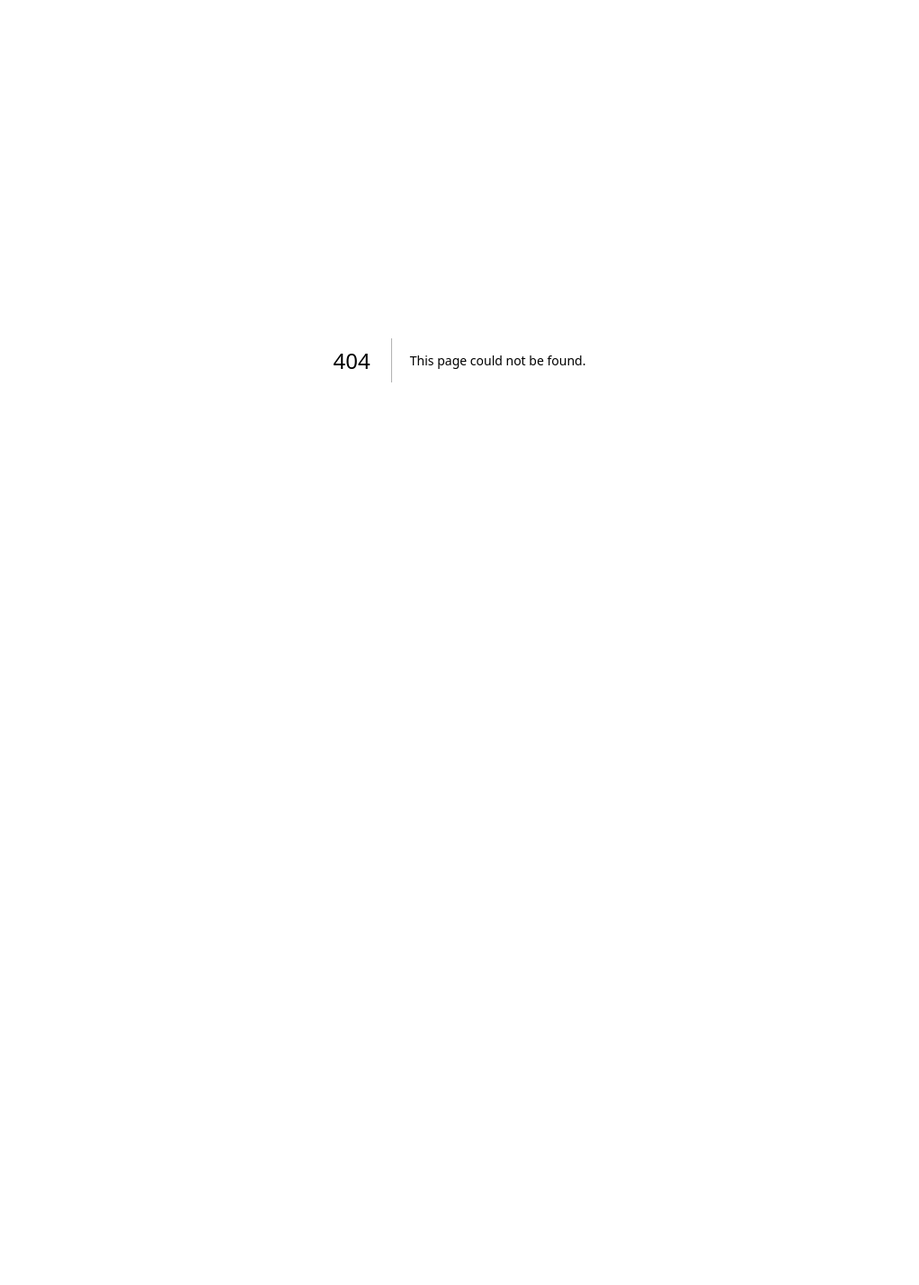
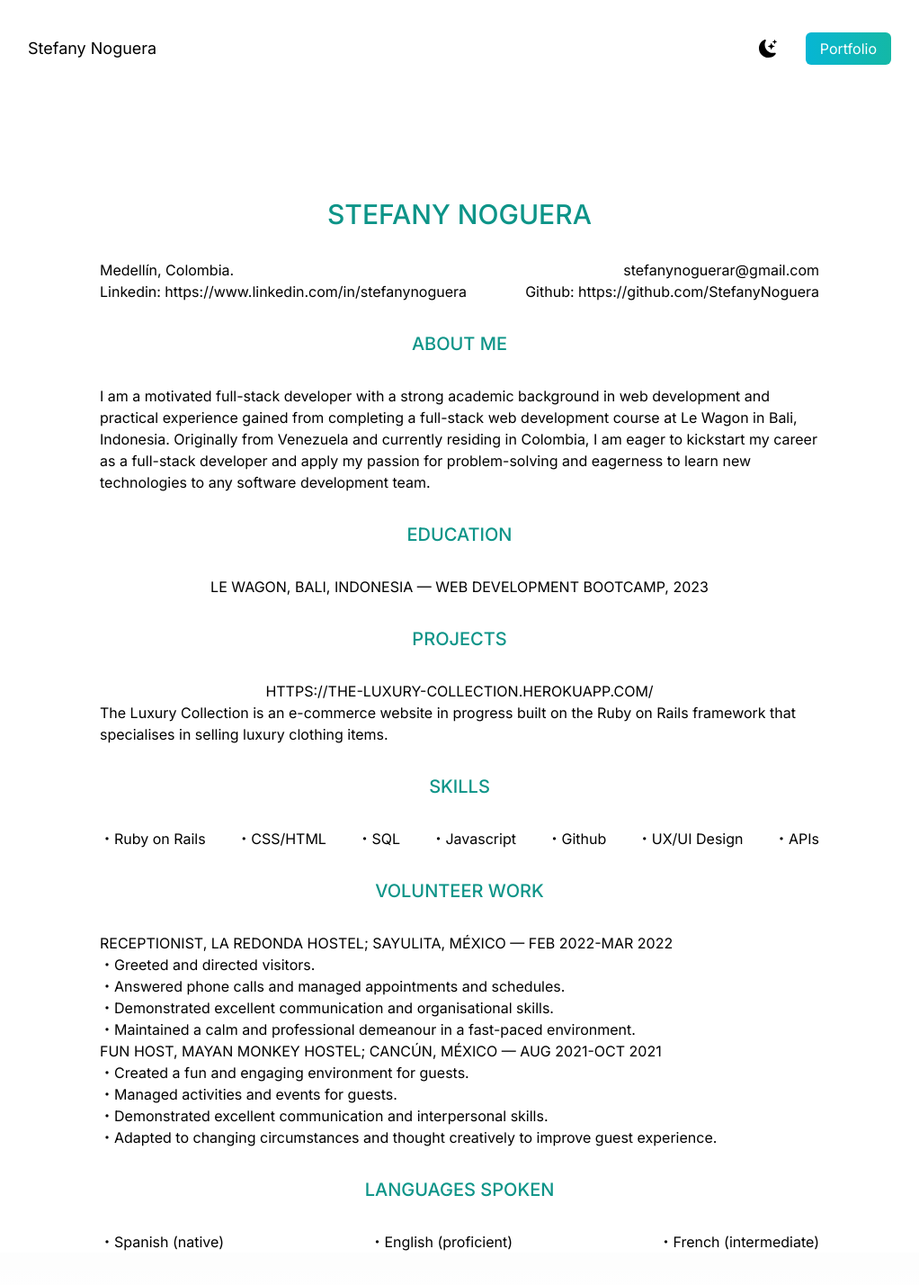
Before and after one commit to StefanyNoguera/my-portfolio, a Next.js app: page /resume in a window 1280 px wide. Before the commit this address had no page. Shown: the top 1428 px of the page at 90% size, without its empty margins (129-1151 px from the left). Before the commit the page ends 800 px from the top, so only its background shows below. Built offline with nearby package versions, Linux system fonts and the light colour scheme.

Commit message:
resume page

```diff
--- a/src/app/page.tsx
+++ b/src/app/page.tsx
@@ -13,10 +13,10 @@ export default function Home() {
         <section className="min-h-screen">
 
           <nav className="py-10 mb-12 flex justify-between">
-            <h1 className="text-xl dark:text-gray-300">Stefany Noguera</h1>
+            <h1 className="text-lg dark:text-gray-300">Stefany Noguera</h1>
             <ul className="flex items-center">
-              <li><BsFillMoonStarsFill onClick={() => setDarkMode(!darkMode)} className="cursor-pointer text-2xl dark:text-gray-100"/></li>
-              <li><a className="bg-gradient-to-r from-cyan-500 to-teal-500 text-white px-4 py-2 rounded-md ml-8" href="#">Resume</a></li>
+              <li><BsFillMoonStarsFill onClick={() => setDarkMode(!darkMode)} className="cursor-pointer text-xl dark:text-gray-100"/></li>
+              <li><a className="bg-gradient-to-r from-cyan-500 to-teal-500 text-white px-4 py-2 rounded-md ml-8" href="/resume">Resume</a></li>
             </ul>
           </nav>
 
@@ -29,14 +29,14 @@ export default function Home() {
           </div>
 
           <div className="text-5xl flex justify-center gap-16 pt-3 text-gray-600 dark:text-gray-100">
-            <a href="#"><AiFillTwitterCircle/></a>
-            <a href="#"><AiFillGithub/></a>
-            <a href="#"><AiFillLinkedin/></a>
+            {/* <a href="#"><AiFillTwitterCircle/></a> */}
+            <a href="https://github.com/StefanyNoguera"><AiFillGithub/></a>
+            <a href="https://www.linkedin.com/in/stefanynoguera/"><AiFillLinkedin/></a>
           </div>
 
           <div className="relative mx-auto rounded-full m-20 flex justify-center h-80 w-80 md:h-96 md:w-96">
             <Image
-              src="/camila.jpeg"
+              src="/stefany.jpg"
               fill="responsive"
               object-fit= "cover"
               className="rounded-full"
@@ -127,7 +127,7 @@ export default function Home() {
             </p>
           </div>
 
-          <div className= "flex flex-col gap-10 py-10 lg:flex-row lg:flex-wrap">
+          <div className= "flex flex-col gap-10 py-10 items-center lg:flex-row lg:flex-wrap">
             <div className="basis-1/3 flex-1">
               <Image
                 src="/web1.png"
--- /dev/null
+++ b/src/app/resume/page.tsx
@@ -0,0 +1,96 @@
+'use client';
+
+import {BsFillMoonStarsFill} from "react-icons/bs";
+import { useState } from "react";
+
+export default function Resume() {
+  const [darkMode, setDarkMode] = useState(false);
+  return (
+    <div className={darkMode ? "dark" : ""}>
+      <main className="bg-white px-10 md:px-20 lg:px-40 dark:bg-gray-900">
+        <section className="min-h-screen">
+        <nav className="py-10 mb-12 flex justify-between">
+            <h1 className="text-lg dark:text-gray-300 ">Stefany Noguera</h1>
+            <ul className="flex items-center">
+              <li><BsFillMoonStarsFill onClick={() => setDarkMode(!darkMode)} className="cursor-pointer text-xl dark:text-gray-100"/></li>
+              <li><a className="bg-gradient-to-r from-cyan-500 to-teal-500 text-white px-4 py-2 rounded-md ml-8" href="/">Portfolio</a></li>
+            </ul>
+          </nav>
+
+          <div className="m-20">
+            <h1 className="text-center text-3xl py-8  text-teal-600 font-medium">STEFANY NOGUERA</h1>
+
+            <div className="flex justify-between">
+              <h3 className="dark:text-gray-100">Medellín, Colombia.</h3>
+              <h3 className="dark:text-gray-100">stefanynoguerar@gmail.com</h3>
+            </div>
+
+            <div className="flex justify-between">
+              <h3 className="dark:text-gray-100">Linkedin: <a href="https://www.linkedin.com/in/stefanynoguera/">https://www.linkedin.com/in/stefanynoguera</a></h3>
+              <h3 className="dark:text-gray-100">Github: <a href="https://github.com/StefanyNoguera">https://github.com/StefanyNoguera</a></h3>
+            </div>
+
+            <h1 className="text-center text-xl py-8  text-teal-600 font-medium">ABOUT ME</h1>
+            <p className="dark:text-gray-300">
+              I am a motivated full-stack developer with a strong academic background in web development and practical experience gained
+              from completing a full-stack web development course at Le Wagon in Bali, Indonesia.
+              Originally from Venezuela and currently residing in Colombia, I am eager to kickstart my career as a full-stack developer
+              and apply my passion for problem-solving and eagerness to learn new technologies to any software development team.
+            </p>
+
+            <h1 className="text-center text-xl py-8  text-teal-600 font-medium">EDUCATION</h1>
+            <p className="dark:text-gray-100 text-center">
+              LE WAGON, BALI, INDONESIA — WEB DEVELOPMENT BOOTCAMP, 2023
+            </p>
+
+            <h1 className="text-center text-xl py-8  text-teal-600 font-medium">PROJECTS</h1>
+            <div className="text-center">
+              <a className="dark:text-gray-100" href="HTTPS://THE-LUXURY-COLLECTION.HEROKUAPP.COM/">HTTPS://THE-LUXURY-COLLECTION.HEROKUAPP.COM/</a>
+            </div>
+            <p className="dark:text-gray-300">
+            The Luxury Collection is an e-commerce website in progress built on the Ruby on Rails
+            framework that specialises in selling luxury clothing items.
+            </p>
+
+            <h1 className="text-center text-xl py-8  text-teal-600 font-medium">SKILLS</h1>
+            <ul className="flex justify-between  dark:text-gray-300">
+              <li>・Ruby on Rails</li>
+              <li>・CSS/HTML</li>
+              <li>・SQL</li>
+              <li>・Javascript</li>
+              <li>・Github</li>
+              <li>・UX/UI Design</li>
+              <li>・APIs</li>
+            </ul>
+
+            <h1 className="text-center text-xl py-8  text-teal-600 font-medium">VOLUNTEER WORK</h1>
+
+            <h3 className="dark:text-gray-100">RECEPTIONIST, LA REDONDA HOSTEL; SAYULITA, MÉXICO — FEB 2022-MAR 2022</h3>
+            <ul className="dark:text-gray-300">
+              <li>・Greeted and directed visitors.</li>
+              <li>・Answered phone calls and managed appointments and schedules.</li>
+              <li>・Demonstrated excellent communication and organisational skills.</li>
+              <li>・Maintained a calm and professional demeanour in a fast-paced environment.</li>
+            </ul>
+
+            <h3 className="dark:text-gray-100">FUN HOST, MAYAN MONKEY HOSTEL; CANCÚN, MÉXICO — AUG 2021-OCT 2021</h3>
+            <ul className="dark:text-gray-300">
+              <li>・Created a fun and engaging environment for guests.</li>
+              <li>・Managed activities and events for guests.</li>
+              <li>・Demonstrated excellent communication and interpersonal skills.</li>
+              <li>・Adapted to changing circumstances and thought creatively to improve guest experience.</li>
+            </ul>
+
+            <h1 className="text-center text-xl py-8  text-teal-600 font-medium">LANGUAGES SPOKEN</h1>
+
+            <ul className="flex justify-between dark:text-gray-300">
+              <li>・Spanish (native)</li>
+              <li>・English (proficient)</li>
+              <li>・French (intermediate)</li>
+            </ul>
+          </div>
+        </section>
+      </main>
+    </div>
+  )
+}
```
Also changed, not shown: 1 other file (tests, documents, lock files or other folders).
